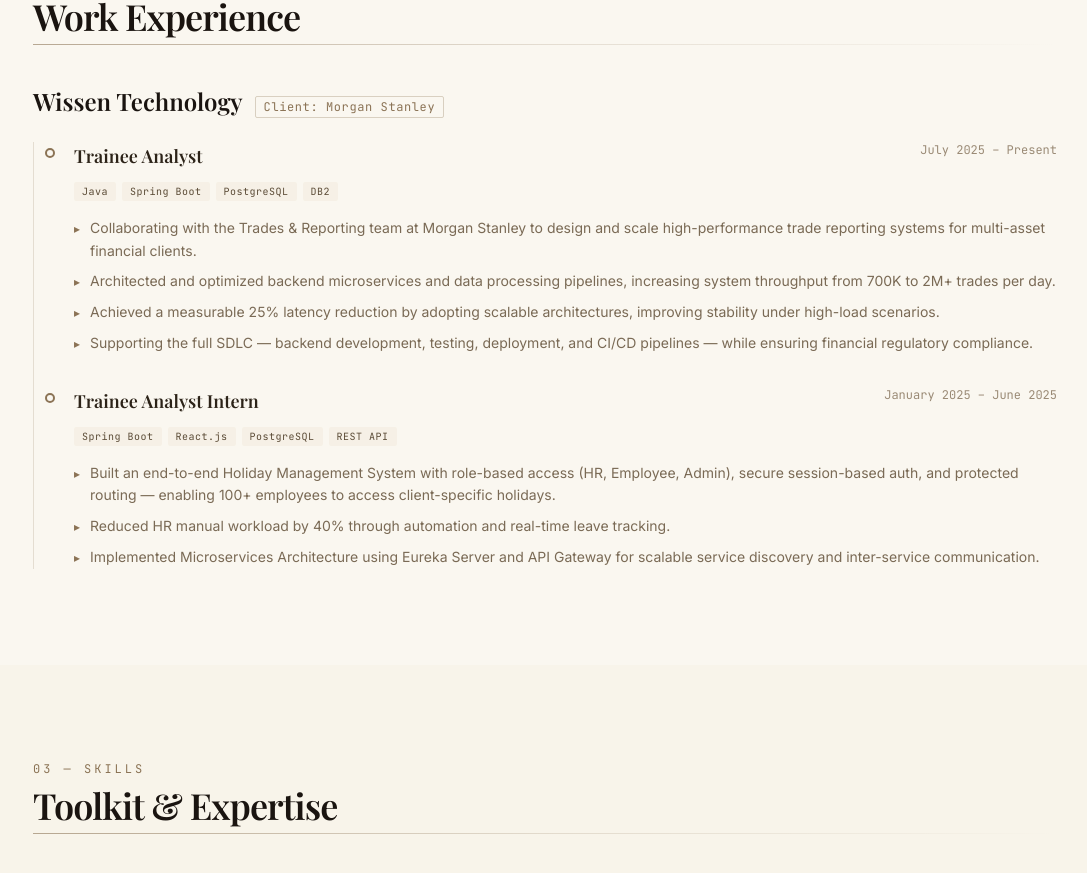
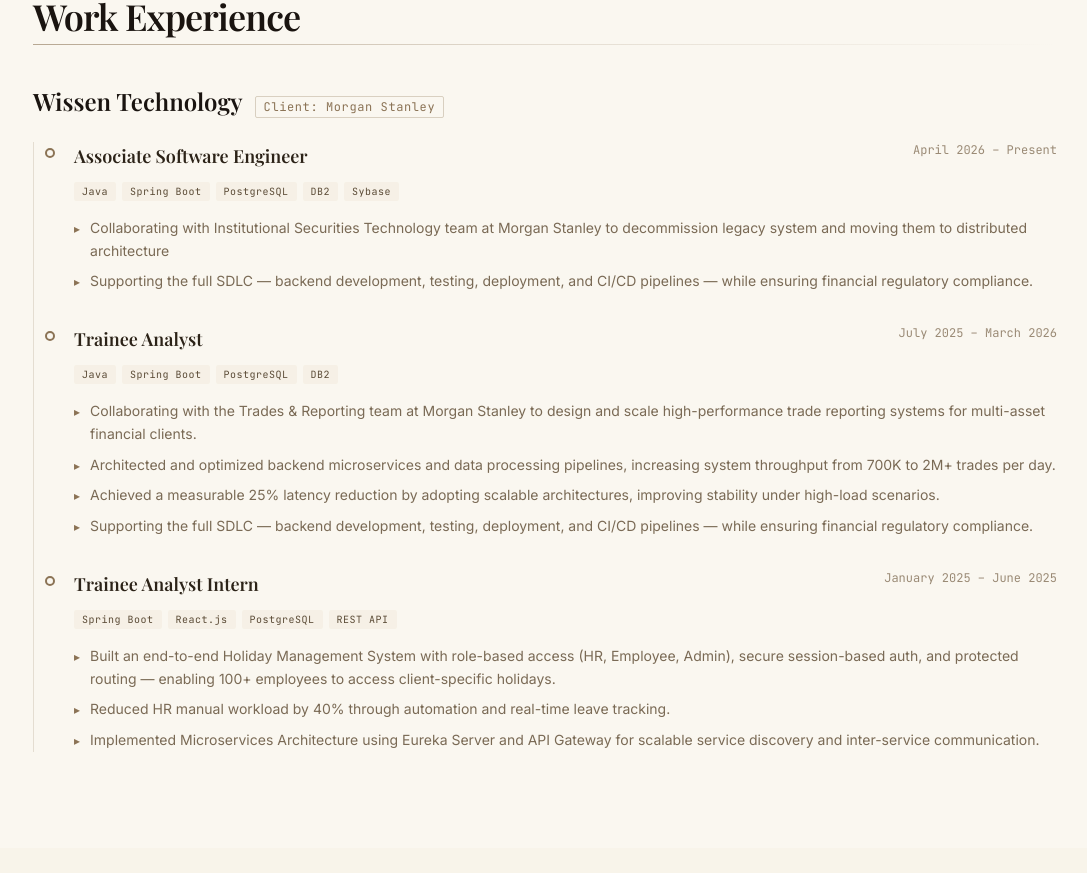
Before and after one commit to yash107/Portfolio, a React (Vite) app: page / in a window 1280 px wide. Shown: the part 1742-2615 px from the top of the page, without its empty margins (95-1182 px from the left). Built offline with nearby package versions, Linux system fonts and the light colour scheme; a web font is replaced by a local one.

Commit message:
Update job roles and periods in Experience component

```diff
--- a/src/components/Experience.jsx
+++ b/src/components/Experience.jsx
@@ -6,8 +6,18 @@
     companyNote: 'Client: Morgan Stanley',
     roles: [
       {
+        title: 'Associate Software Engineer',
+        period: 'April 2026 – Present',
+        tech: ['Java', 'Spring Boot', 'PostgreSQL', 'DB2','Sybase'],
+        bullets: [
+          'Collaborating with Institutional Securities Technology team at Morgan Stanley to decommission legacy system and moving them to distributed architecture',
+          'Supporting the full SDLC — backend development, testing, deployment, and CI/CD pipelines — while ensuring financial regulatory compliance.',
+
+        ],
+      },
+      {
         title: 'Trainee Analyst',
-        period: 'July 2025 – Present',
+        period: 'July 2025 – March 2026',
         tech: ['Java', 'Spring Boot', 'PostgreSQL', 'DB2'],
         bullets: [
           'Collaborating with the Trades & Reporting team at Morgan Stanley to design and scale high-performance trade reporting systems for multi-asset financial clients.',
```
